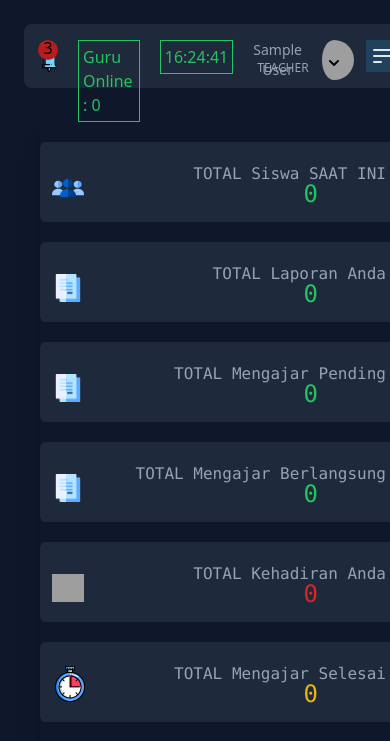
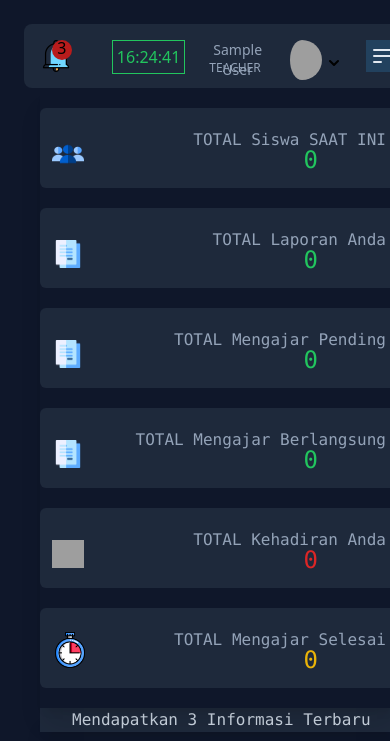
Before and after one commit to BerkatPS/BerkatPS.github.io, a PHP site: page /Project-Work/Teacher/ in a window 390 px wide. Shown: the top 741 px of the page. Run offline with PHP 8.4, Linux system fonts and the light colour scheme; the visitor is signed in with stand-in values (Sample User, id 1); data that the repository does not hold is empty; style sheets or scripts are compiled from the project's sources; some libraries are stand-ins or nearby versions; grey boxes are pictures that could not be loaded.

Commit message:
Mengubah Tampilan Mobile Pada Navbar

```diff
--- a/Teacher/index.php
+++ b/Teacher/index.php
@@ -136,7 +136,7 @@ if($time['tm_hour'] > 8){
                             $cekGuruOnline = $confg->query("SELECT * FROM tbl_guru WHERE status = 'Online'");
                             $countGuruOnline = mysqli_num_rows($cekGuruOnline);
                             ?>
-                            <span class="p-1 flex border-green-500 border-[0.5px] text-green-500">Guru Online : <?= $countGuruOnline ?></span>
+                            <span class="p-1 hidden md:flex border-green-500 border-[0.5px] text-green-500">Guru Online : <?= $countGuruOnline ?></span>
                         </div>
                         <div class="relative">
                         <span id="ct" class="p-1 flex  border-green-500 border-[0.5px] text-green-500"></span>
```
